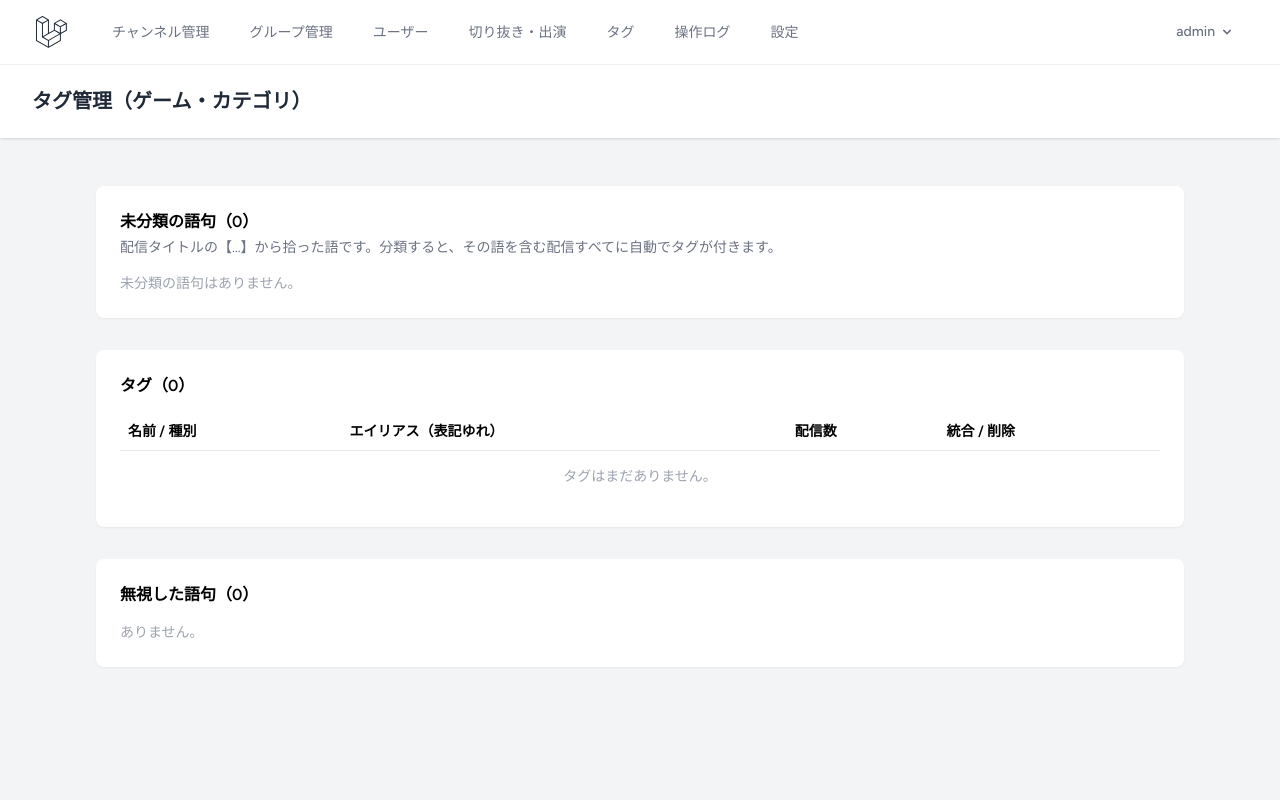
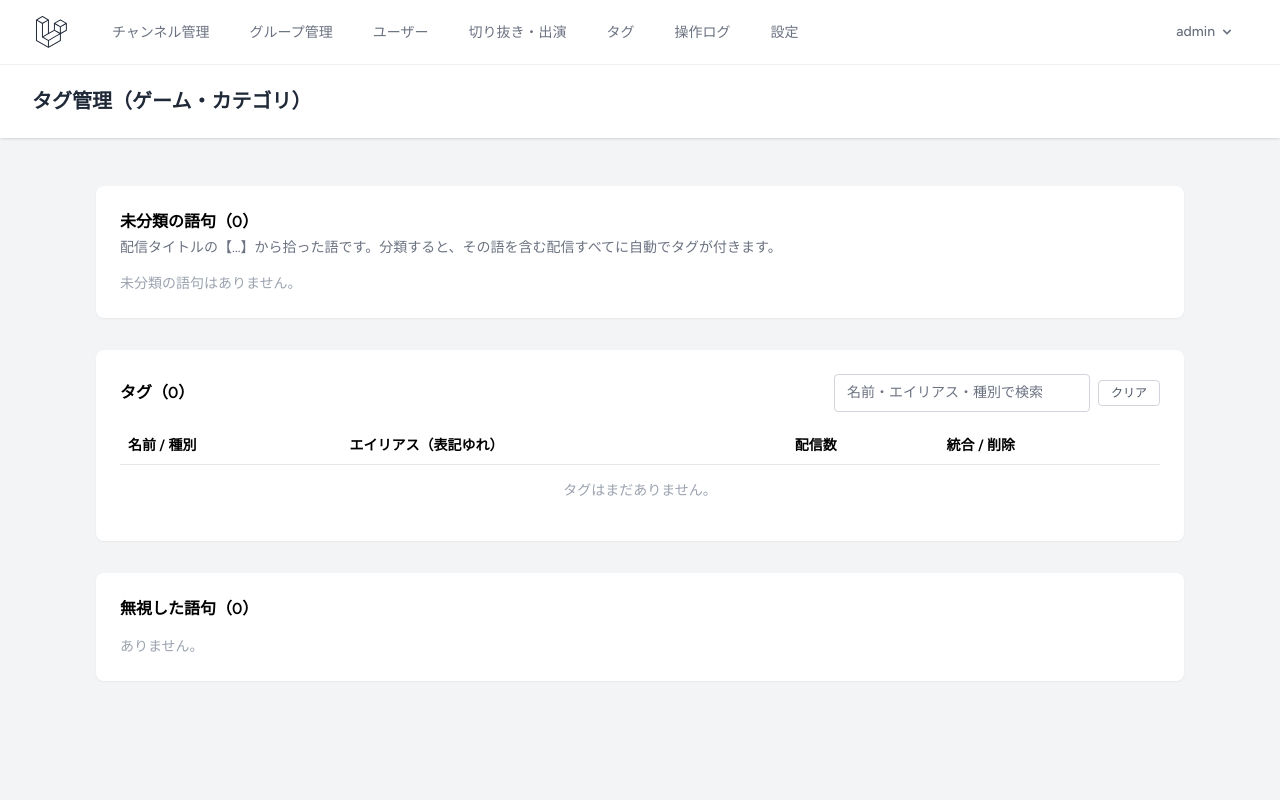
Before and after one commit to takoyakibot/channel-calendar, a Laravel app: template resources/views/admin/tags/index.blade.php in a window 1280 px wide. Run offline with Laravel 10, Linux system fonts and the light colour scheme; the template is opened without the code that fills it, so the values that code supplies are empty; a user stored in the database is signed in; data comes from the database, SQL or seed files in the repository; style sheets or scripts are compiled from the project's sources; parts of the project's set-up code (start-up, migrations or seed data) failed here and were passed over.

Commit message:
feat: live tag search with a clear button on the admin tag page
The tag table filters as you type (name, kind, aliases; width- and
case-insensitive, space-separated words must all match). The query is
kept in sessionStorage so it survives reloads and the redirect after
each form.

Co-Authored-By: Claude Opus 5.5 <noreply@anthropic.com>

```diff
--- a/resources/views/admin/tags/index.blade.php
+++ b/resources/views/admin/tags/index.blade.php
@@ -44,7 +44,14 @@
             </div>
 
             <div class="bg-white shadow-sm sm:rounded-lg p-6">
-                <h3 class="font-semibold mb-4">タグ（{{ $tags->count() }}）</h3>
+                <div class="flex flex-wrap items-center justify-between gap-2 mb-4">
+                    <h3 class="font-semibold">タグ（<span id="tag-search-count">{{ $tags->count() }}</span>）</h3>
+                    <div class="flex items-center gap-2">
+                        <input type="search" id="tag-search" placeholder="名前・エイリアス・種別で検索" autocomplete="off"
+                               aria-label="タグを検索" class="border-gray-300 rounded text-sm w-64">
+                        <button type="button" id="tag-search-clear" class="px-3 py-1 border border-gray-300 rounded text-xs text-gray-600 hover:bg-gray-50">クリア</button>
+                    </div>
+                </div>
                 <table class="min-w-full text-sm">
                     <thead>
                         <tr class="border-b">
@@ -56,7 +63,8 @@
                     </thead>
                     <tbody>
                         @forelse ($tags as $tag)
-                            <tr class="border-b align-top hover:bg-gray-50">
+                            <tr class="border-b align-top hover:bg-gray-50" data-tag-row
+                                data-search="{{ implode(' ', array_merge([$tag->name, \App\Models\Tag::KIND_LABELS[$tag->kind]], $tag->aliases->pluck('alias')->all())) }}">
                                 <td class="py-2 px-2">
                                     <form method="POST" action="{{ url('/admin/tags/' . $tag->id) }}" class="flex items-center gap-1">
                                         @csrf
@@ -109,6 +117,7 @@
                         @empty
                             <tr><td colspan="4" class="py-4 text-center text-gray-400">タグはまだありません。</td></tr>
                         @endforelse
+                        <tr id="tag-search-empty" hidden><td colspan="4" class="py-4 text-center text-gray-400">一致するタグはありません。</td></tr>
                     </tbody>
                 </table>
             </div>
@@ -133,6 +142,44 @@
 
     <script>
     (function () {
+        // Tag search: filters the table as you type. The query is kept in
+        // sessionStorage so it survives reloads and the redirect after every form,
+        // and it is applied before the scroll restore below so the page height matches.
+        var SEARCH_KEY = 'admin.tags.search';
+        var input = document.getElementById('tag-search');
+        var clear = document.getElementById('tag-search-clear');
+        var count = document.getElementById('tag-search-count');
+        var empty = document.getElementById('tag-search-empty');
+        var rows = Array.prototype.slice.call(document.querySelectorAll('[data-tag-row]'));
+        var norm = function (s) { return String(s).normalize('NFKC').toLowerCase(); };
+        rows.forEach(function (row) { row._search = norm(row.dataset.search || ''); });
+
+        function applySearch() {
+            var words = norm(input.value).split(/\s+/).filter(Boolean);
+            var shown = 0;
+            rows.forEach(function (row) {
+                var hit = words.every(function (w) { return row._search.indexOf(w) !== -1; });
+                row.hidden = !hit;
+                if (hit) shown++;
+            });
+            count.textContent = words.length ? shown + ' / ' + rows.length : String(rows.length);
+            empty.hidden = !(rows.length && words.length && shown === 0);
+            clear.disabled = !input.value;
+            try {
+                if (input.value) sessionStorage.setItem(SEARCH_KEY, input.value);
+                else sessionStorage.removeItem(SEARCH_KEY);
+            } catch (e) {}
+        }
+
+        try { input.value = sessionStorage.getItem(SEARCH_KEY) || ''; } catch (e) {}
+        input.addEventListener('input', applySearch);
+        clear.addEventListener('click', function () {
+            input.value = '';
+            applySearch();
+            input.focus();
+        });
+        applySearch();
+
         // Remember where the page was scrolled when a form is sent, and come back
         // there after the redirect so the next term is right under the cursor.
         var KEY = 'admin.tags.scrollY';
```
Also changed, not shown: tests/Feature/Admin/TagAdminTest.php (+13 -0 lines).
